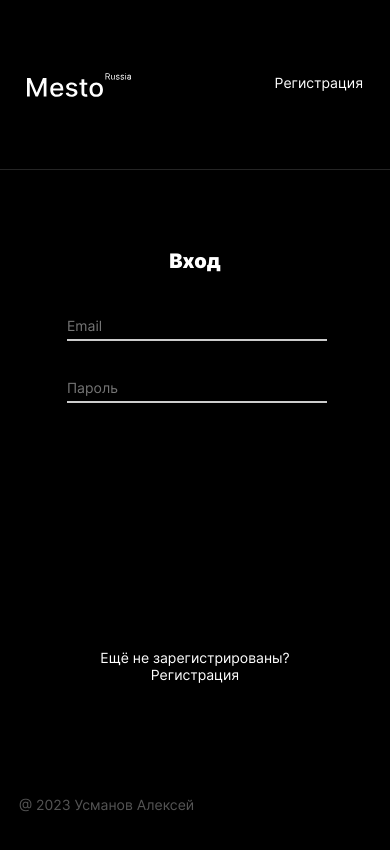
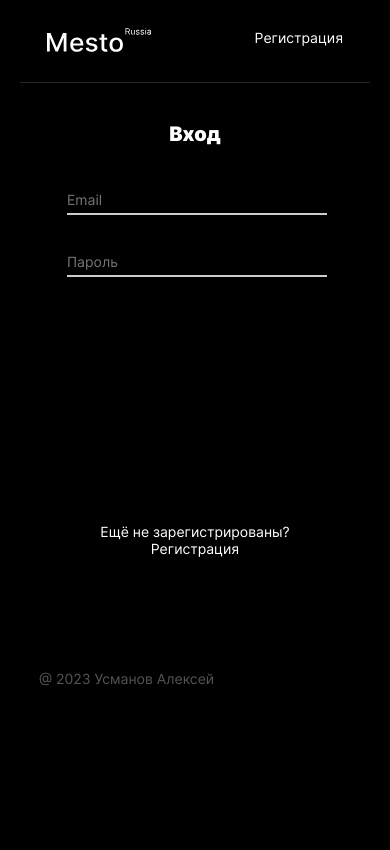
Before and after one commit to LEH1CH/react-mesto-api-full-gha, a React (Create React App) app in the folder frontend/: page /sign-in in a window 390 px wide. Built offline with nearby package versions, Linux system fonts and the light colour scheme.

Commit message:
style: visual improvements

```diff
--- a/frontend/src/blocks/header/__btn/_type/header__btn_type_burger.css
+++ b/frontend/src/blocks/header/__btn/_type/header__btn_type_burger.css
@@ -7,4 +7,5 @@
     background-repeat: no-repeat;
     background-size: contain;
     margin-right: 30px;
+    margin-top: 5px;
   }
--- a/frontend/src/blocks/header/__btn/_type/header__btn_type_close.css
+++ b/frontend/src/blocks/header/__btn/_type/header__btn_type_close.css
@@ -6,4 +6,5 @@
     background-repeat: no-repeat;
     background-size: contain;
     margin-right: 30px;
+    margin-top: 3px;
   }
--- a/frontend/src/blocks/header/__logo/header__logo.css
+++ b/frontend/src/blocks/header/__logo/header__logo.css
@@ -10,5 +10,6 @@
     width: 103.74px;
     height: 24.4px;
     margin-left: 27px;
+    margin-bottom: 30px;
   }
 }
--- a/frontend/src/blocks/header/__nav/header__nav.css
+++ b/frontend/src/blocks/header/__nav/header__nav.css
@@ -1,10 +1,11 @@
 .header__nav {
-    margin:0;
+    margin: 0;
+    margin-top: 5px;
   }
 
-  /*
+
   @media (max-width: 600px) {
     .header__nav {
-      display:none;
+      margin: 0;
     }
-  }*/
+  }
--- a/frontend/src/blocks/header/header.css
+++ b/frontend/src/blocks/header/header.css
@@ -12,6 +12,7 @@
 @media (max-width: 600px) {
   .header {
     padding-top: 28px;
-    padding-bottom:31.6px;
+    padding-bottom: 0;
+    margin: 0;
   }
 }
--- a/frontend/src/blocks/page/page.css
+++ b/frontend/src/blocks/page/page.css
@@ -2,6 +2,8 @@
     background-color: #000;
     max-width: 1280px;
     margin: auto;
+    margin-left: 10px;
+    margin-right: 10px;
     font-family: 'Inter', 'Arial', sans-serif;
     font-style: normal;
     -moz-osx-font-smoothing: grayscale;
--- a/frontend/src/blocks/profile/__avatar-button/profile__avatar-button.css
+++ b/frontend/src/blocks/profile/__avatar-button/profile__avatar-button.css
@@ -18,6 +18,7 @@
   background-size: cover;
   background-repeat: no-repeat;
   background-position: center;
+  filter: drop-shadow( 0 0 5px #fffbfb);
 }
 
 .profile__avatar-button:before {
```
